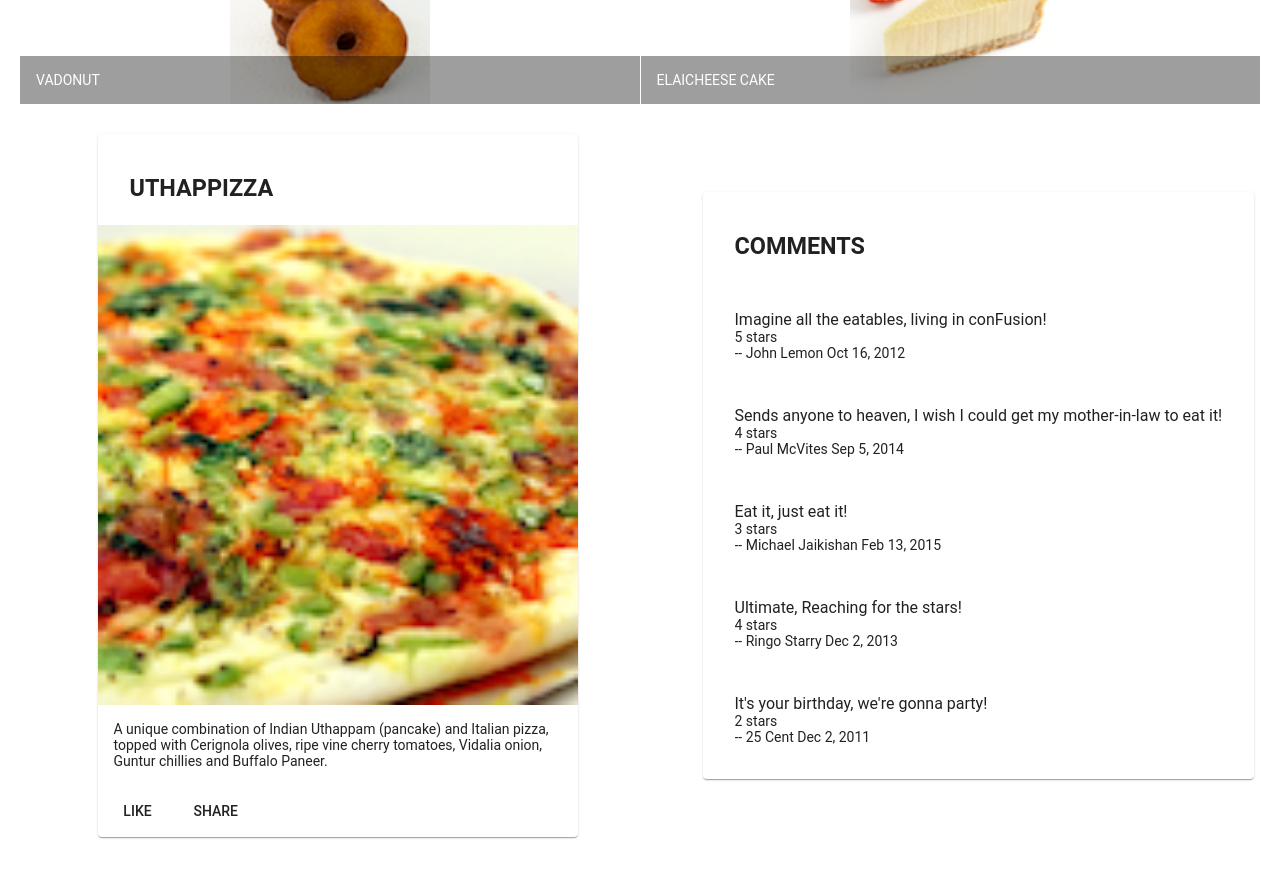
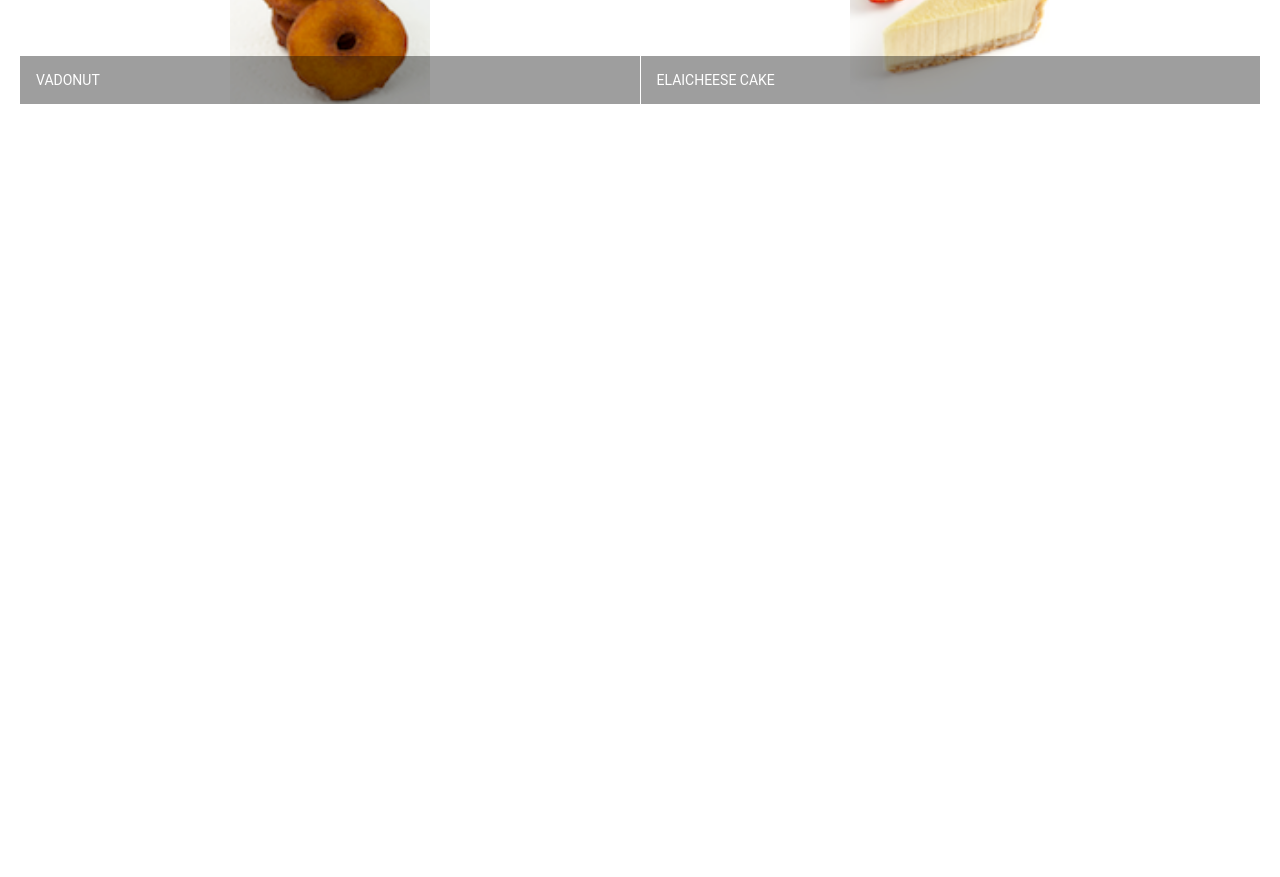
Before and after one commit to sakina53/coursera-work, an Angular app: page / in a window 1280 px wide. Shown: the part 460-1337 px from the top of the page. After the commit the page ends 800 px from the top, so only its background shows below. Built offline with nearby package versions, Linux system fonts and the light colour scheme.

Commit message:
basic services

```diff
--- a/src/app/app.module.ts
+++ b/src/app/app.module.ts
@@ -12,6 +12,8 @@
 import 'hammerjs';
 import { MenuComponent } from './menu/menu.component';
 import { DishdetailComponent } from './dishdetail/dishdetail.component';
+import { DishService } from './services/dish.service';
+
 
 @NgModule({
   declarations: [
@@ -30,7 +32,9 @@
     MatCardModule,
     MatButtonModule,
   ],
-  providers: [],
+  providers: [
+    DishService
+  ],
   bootstrap: [AppComponent]
 })
 export class AppModule { }
--- a/src/app/dishdetail/dishdetail.component.html
+++ b/src/app/dishdetail/dishdetail.component.html
@@ -7,9 +7,7 @@
 fxLayoutGap.xs="0">
 
 <div fxFlex="40">
-
-  <div fxFlex *ngIf="dish">
-    <mat-card>
+    <mat-card *ngIf="dish">
       <mat-card-header>
         <mat-card-title>
           <h3>{{dish.name | uppercase}}</h3>
@@ -24,25 +22,16 @@
         <button mat-button>SHARE</button>
       </mat-card-actions>
     </mat-card>
-  </div>
 </div>
 
 <div fxFlex="40">
-
-   <div fxFlex *ngIf="dish">
-    <mat-card>
-      <mat-card-header>
-        <mat-card-title>
-          <h3>{{'comments' | uppercase}}</h3>
-        </mat-card-title>
-      </mat-card-header>
-      <mat-list *ngFor= "let comment of dish.comments">
-        <mat-list-item>
-          <p mat-line> <span> {{comment.comment}} </span></p>
-          <h3 mat-line> <span>{{comment.rating}} stars </span></h3>
-          <h3 mat-line><span> -- {{comment.author}} {{comment.date | date}} </span></h3>
+   <mat-list *ngIf="dish">
+        <h3>Comments</h3>
+      <mat-list-item *ngFor= "let comment of dish.comments">
+          <h4 mat-line> {{comment.comment}} </h4>
+          <p mat-line> {{comment.rating}} Stars </p>>
+          <p mat-line>
+            <span> -- {{comment.author}} {{comment.date | date}} </span></p>
       </mat-list-item>
-       </mat-list>
-    </mat-card>
-  </div>
+    </mat-list>
 </div>
--- a/src/app/dishdetail/dishdetail.component.ts
+++ b/src/app/dishdetail/dishdetail.component.ts
@@ -1,56 +1,15 @@
-import { Component, OnInit } from '@angular/core';
+import { Component, OnInit, Input } from '@angular/core';
+import { Dish } from '../shared/dish';
 
-
-const DISH = {
-  id: '0',
-  name: 'Uthappizza',
-  image: '/assets/images/uthappizza.png',
-  category: 'mains',
-  featured: true,
-  label: 'Hot',
-  price: '4.99',
-  // tslint:disable-next-line:max-line-length
-  description: 'A unique combination of Indian Uthappam (pancake) and Italian pizza, topped with Cerignola olives, ripe vine cherry tomatoes, Vidalia onion, Guntur chillies and Buffalo Paneer.',
-  comments: [
-       {
-           rating: 5,
-           comment: 'Imagine all the eatables, living in conFusion!',
-           author: 'John Lemon',
-           date: '2012-10-16T17:57:28.556094Z'
-       },
-       {
-           rating: 4,
-           comment: 'Sends anyone to heaven, I wish I could get my mother-in-law to eat it!',
-           author: 'Paul McVites',
-           date: '2014-09-05T17:57:28.556094Z'
-       },
-       {
-        rating: 3,
-        comment: 'Eat it, just eat it!',
-        author: 'Michael Jaikishan',
-        date: '2015-02-13T17:57:28.556094Z'
-    },
-    {
-        rating: 4,
-        comment: 'Ultimate, Reaching for the stars!',
-        author: 'Ringo Starry',
-        date: '2013-12-02T17:57:28.556094Z'
-    },
-    {
-        rating: 2,
-        comment: 'It\'s your birthday, we\'re gonna party!',
-        author: '25 Cent',
-        date: '2011-12-02T17:57:28.556094Z'
-    }
-]
-};
 @Component({
   selector: 'app-dishdetail',
   templateUrl: './dishdetail.component.html',
   styleUrls: ['./dishdetail.component.scss']
 })
 export class DishdetailComponent implements OnInit {
-  dish = DISH;
+   @Input()
+   dish = Dish;
+
   constructor() { }
 
   ngOnInit() {
--- a/src/app/menu/menu.component.html
+++ b/src/app/menu/menu.component.html
@@ -10,7 +10,7 @@
      </div>
   <div fxFlex>
     <mat-grid-list cols="2" rowHeight="200px">
-      <mat-grid-tile *ngFor="let dish of dishes">
+      <mat-grid-tile *ngFor="let dish of dishes" (click)= "onSelect(dish)">
         <img height="200px" src={{dish.image}} alt={{dish.name}}>
         <mat-grid-tile-footer>
           <h1> {{dish.name | uppercase}} </h1>
@@ -18,5 +18,5 @@
       </mat-grid-tile>
     </mat-grid-list>
   </div>
-  <app-dishdetail></app-dishdetail>
+  <app-dishdetail [dish]= "selectedDish" ></app-dishdetail>
 </div>
--- a/src/app/menu/menu.component.ts
+++ b/src/app/menu/menu.component.ts
@@ -1,49 +1,7 @@
 import { Component, OnInit } from '@angular/core';
 import { Dish } from '../shared/dish';
+import { DishService } from '../services/dish.service';
 
-const DISHES: Dish[] = [
-  {
-    id: '0',
-    name: 'Uthappizza',
-    image: '/assets/images/uthappizza.png',
-    category: 'mains',
-    featured: true,
-    label: 'Hot',
-    price: '4.99',
-    // tslint:disable-next-line:max-line-length
-    description: 'A unique combination of Indian Uthappam (pancake) and Italian pizza, topped with Cerignola olives, ripe vine cherry tomatoes, Vidalia onion, Guntur chillies and Buffalo Paneer.'
-  },
-  {
-    id: '1',
-    name: 'Zucchipakoda',
-    image: '/assets/images/zucchipakoda.png',
-    category: 'appetizer',
-    featured: false,
-    label: '',
-    price: '1.99',
-    description: 'Deep fried Zucchini coated with mildly spiced Chickpea flour batter accompanied with a sweet-tangy tamarind sauce'
-  },
-  {
-    id: '2',
-    name: 'Vadonut',
-    image: '/assets/images/vadonut.png',
-    category: 'appetizer',
-    featured: false,
-    label: 'New',
-    price: '1.99',
-    description: 'A quintessential ConFusion experience, is it a vada or is it a donut?'
-  },
-  {
-    id: '3',
-    name: 'ElaiCheese Cake',
-    image: '/assets/images/elaicheesecake.png',
-    category: 'dessert',
-    featured: false,
-    label: '',
-    price: '2.99',
-    description: 'A delectable, semi-sweet New York Style Cheese Cake, with Graham cracker crust and spiced with Indian cardamoms'
-  }
-];
 
 @Component({
   selector: 'app-menu',
@@ -52,11 +10,16 @@
 })
 export class MenuComponent implements OnInit {
 
-  dishes: Dish[] = DISHES;
+  dishes: Dish[];
 
-  selectedDish: Dish = DISHES[0];
-  constructor() { }
+  selectedDish: Dish;
+
+  constructor(private dishService: DishService) { }
 
   ngOnInit() {
+    this.dishes = this.dishService.getDishes();
 }
+ onSelect(dish: Dish) {
+  this.selectedDish = dish;
+ }
 }
--- /dev/null
+++ b/src/app/services/dish.service.ts
@@ -0,0 +1,15 @@
+import { Injectable } from '@angular/core';
+import { Dish } from '../shared/dish';
+import { DISHES } from '../shared/dishes';
+
+@Injectable({
+  providedIn: 'root'
+})
+export class DishService {
+
+  constructor() { }
+
+  getDishes(): Dish[] {
+    return DISHES;
+  }
+}
--- /dev/null
+++ b/src/app/shared/comment.ts
@@ -0,0 +1,6 @@
+export class Comment {
+    rating: number;
+    comment: string;
+    author: string;
+    date: string;
+}
--- a/src/app/shared/dish.ts
+++ b/src/app/shared/dish.ts
@@ -1,3 +1,5 @@
+import { Comment } from './comment';
+
 export class Dish {
     id: string;
     name: string;
@@ -7,4 +9,5 @@
     label: string;
     price: string;
     description: string;
+    comments: Comment [];
 }
--- /dev/null
+++ b/src/app/shared/dishes.ts
@@ -0,0 +1,173 @@
+import { Dish } from './dish';
+
+export const DISHES: Dish[] = [
+    {
+        id: '0',
+        name: 'Uthappizza',
+        image: '/assets/images/uthappizza.png',
+        category: 'mains',
+        featured: true,
+        label: 'Hot',
+        price: '4.99',
+        // tslint:disable-next-line:max-line-length
+        description: 'A unique combination of Indian Uthappam (pancake) and Italian pizza, topped with Cerignola olives, ripe vine cherry tomatoes, Vidalia onion, Guntur chillies and Buffalo Paneer.',
+        comments: [
+            {
+                rating: 5,
+                comment: 'Imagine all the eatables, living in conFusion!',
+                author: 'John Lemon',
+                date: '2012-10-16T17:57:28.556094Z'
+            },
+            {
+                rating: 4,
+                comment: 'Sends anyone to heaven, I wish I could get my mother-in-law to eat it!',
+                author: 'Paul McVites',
+                date: '2014-09-05T17:57:28.556094Z'
+            },
+            {
+                rating: 3,
+                comment: 'Eat it, just eat it!',
+                author: 'Michael Jaikishan',
+                date: '2015-02-13T17:57:28.556094Z'
+            },
+            {
+                rating: 4,
+                comment: 'Ultimate, Reaching for the stars!',
+                author: 'Ringo Starry',
+                date: '2013-12-02T17:57:28.556094Z'
+            },
+            {
+                rating: 2,
+                comment: 'It\'s your birthday, we\'re gonna party!',
+                author: '25 Cent',
+                date: '2011-12-02T17:57:28.556094Z'
+            }
+        ]
+    },
+    {
+        id: '1',
+        name: 'Zucchipakoda',
+        image: '/assets/images/zucchipakoda.png',
+        category: 'appetizer',
+        featured: false,
+        label: '',
+        price: '1.99',
+        description: 'Deep fried Zucchini coated with mildly spiced Chickpea flour batter accompanied with a sweet-tangy tamarind sauce',
+        comments: [
+            {
+                rating: 5,
+                comment: 'Imagine all the eatables, living in conFusion!',
+                author: 'John Lemon',
+                date: '2012-10-16T17:57:28.556094Z'
+            },
+            {
+                rating: 4,
+                comment: 'Sends anyone to heaven, I wish I could get my mother-in-law to eat it!',
+                author: 'Paul McVites',
+                date: '2014-09-05T17:57:28.556094Z'
+            },
+            {
+                rating: 3,
+                comment: 'Eat it, just eat it!',
+                author: 'Michael Jaikishan',
+                date: '2015-02-13T17:57:28.556094Z'
+            },
+            {
+                rating: 4,
+                comment: 'Ultimate, Reaching for the stars!',
+                author: 'Ringo Starry',
+                date: '2013-12-02T17:57:28.556094Z'
+            },
+            {
+                rating: 2,
+                comment: 'It\'s your birthday, we\'re gonna party!',
+                author: '25 Cent',
+                date: '2011-12-02T17:57:28.556094Z'
+            }
+        ]
+    },
+    {
+        id: '2',
+        name: 'Vadonut',
+        image: '/assets/images/vadonut.png',
+        category: 'appetizer',
+        featured: false,
+        label: 'New',
+        price: '1.99',
+        description: 'A quintessential ConFusion experience, is it a vada or is it a donut?',
+        comments: [
+            {
+                rating: 5,
+                comment: 'Imagine all the eatables, living in conFusion!',
+                author: 'John Lemon',
+                date: '2012-10-16T17:57:28.556094Z'
+            },
+            {
+                rating: 4,
+                comment: 'Sends anyone to heaven, I wish I could get my mother-in-law to eat it!',
+                author: 'Paul McVites',
+                date: '2014-09-05T17:57:28.556094Z'
+            },
+            {
+                rating: 3,
+                comment: 'Eat it, just eat it!',
+                author: 'Michael Jaikishan',
+                date: '2015-02-13T17:57:28.556094Z'
+            },
+            {
+                rating: 4,
+                comment: 'Ultimate, Reaching for the stars!',
+                author: 'Ringo Starry',
+                date: '2013-12-02T17:57:28.556094Z'
+            },
+            {
+                rating: 2,
+                comment: 'It\'s your birthday, we\'re gonna party!',
+                author: '25 Cent',
+                date: '2011-12-02T17:57:28.556094Z'
+            }
+        ]
+    },
+    {
+        id: '3',
+        name: 'ElaiCheese Cake',
+        image: '/assets/images/elaicheesecake.png',
+        category: 'dessert',
+        featured: false,
+        label: '',
+        price: '2.99',
+        description: 'A delectable, semi-sweet New York Style Cheese Cake, with Graham cracker crust and spiced with Indian cardamoms',
+        comments: [
+            {
+                rating: 5,
+                comment: 'Imagine all the eatables, living in conFusion!',
+                author: 'John Lemon',
+                date: '2012-10-16T17:57:28.556094Z'
+            },
+            {
+                rating: 4,
+                comment: 'Sends anyone to heaven, I wish I could get my mother-in-law to eat it!',
+                author: 'Paul McVites',
+                date: '2014-09-05T17:57:28.556094Z'
+            },
+            {
+                rating: 3,
+                comment: 'Eat it, just eat it!',
+                author: 'Michael Jaikishan',
+                date: '2015-02-13T17:57:28.556094Z'
+            },
+            {
+                rating: 4,
+                comment: 'Ultimate, Reaching for the stars!',
+                author: 'Ringo Starry',
+                date: '2013-12-02T17:57:28.556094Z'
+            },
+            {
+                rating: 2,
+                comment: 'It\'s your birthday, we\'re gonna party!',
+                author: '25 Cent',
+                date: '2011-12-02T17:57:28.556094Z'
+            }
+        ]
+    }
+];
```
Also changed, not shown: 1 other file (tests, documents, lock files or other folders).
